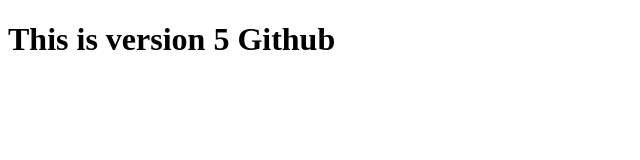
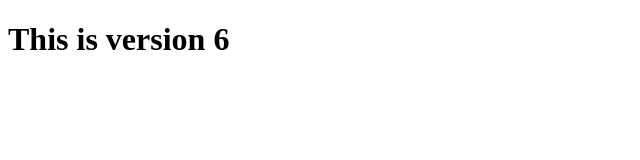
Before and after one commit to shrikantsharma16/githubrepo, a plain HTML site: page index.html in a window 1280 px wide. Shown: the whole page, without its empty margins (0-640 px from the left). Drawn offline with Linux system fonts and the light colour scheme.

Commit message:
Version6

```diff
--- a/index.html
+++ b/index.html
@@ -6,6 +6,6 @@
     <title>Document</title>
 </head>
 <body>
-    <h1> This is version 5 Github</h1>
+    <h1> This is version 6</h1>
 </body>
 </html>
```
